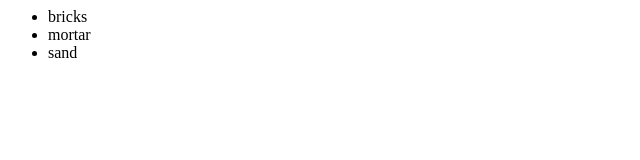
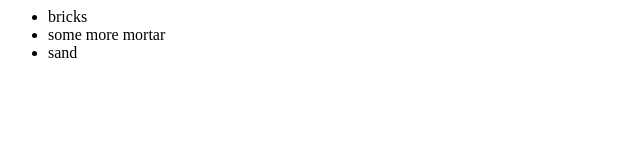
Before and after one commit to DirrenSubbiah/testRepo, a plain HTML site: page index.html in a window 1280 px wide. Shown: the full height of the page, 0-640 px from the left. Drawn offline with Linux system fonts and the light colour scheme.

Commit message:
changed mortar

```diff
--- a/index.html
+++ b/index.html
@@ -5,7 +5,7 @@
 	<div>
 		<ul>
 			<li>bricks</li>
-			<li>mortar</li>
+			<li>some more mortar</li>
 			<li>sand</li>
 		</ul>
 	</div>
```
